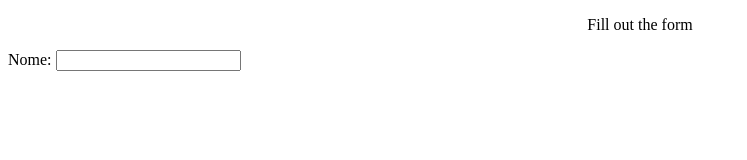
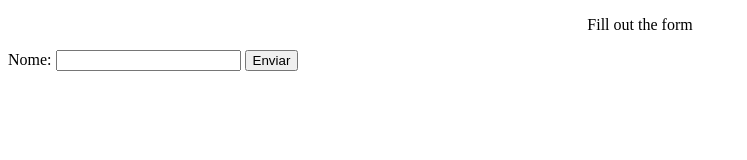
Before and after one commit to juliacaraujo/JavaScript, a plain HTML site: page Project/index.html in a window 1280 px wide. Shown: the whole page, without its empty margins (0-747 px from the left). Drawn offline with Linux system fonts and the light colour scheme.

Commit message:
Adicionando Botao

```diff
--- a/Project/index.html
+++ b/Project/index.html
@@ -10,6 +10,7 @@
     <form>
      <p>Fill out the form</p>
      <label for="nome">Nome:</label> <input type = "text" id="nome">
+     <button type="submit">Enviar</button>
     </form>
 </body>
 </html>
--- a/Project/style.css
+++ b/Project/style.css
@@ -4,3 +4,4 @@ center {font-size: 20px;}
 p {
     text-align: center;
 }
+button {border-color;:rgb(165, 42, 104)}
```
